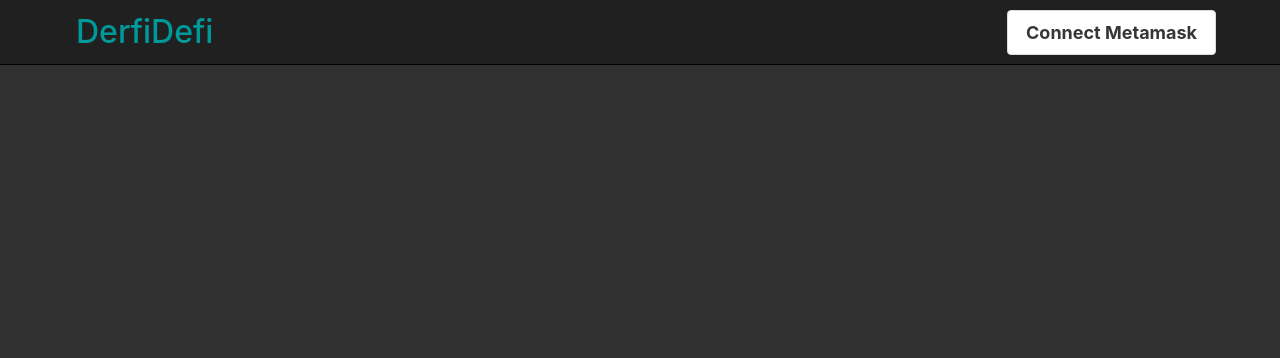
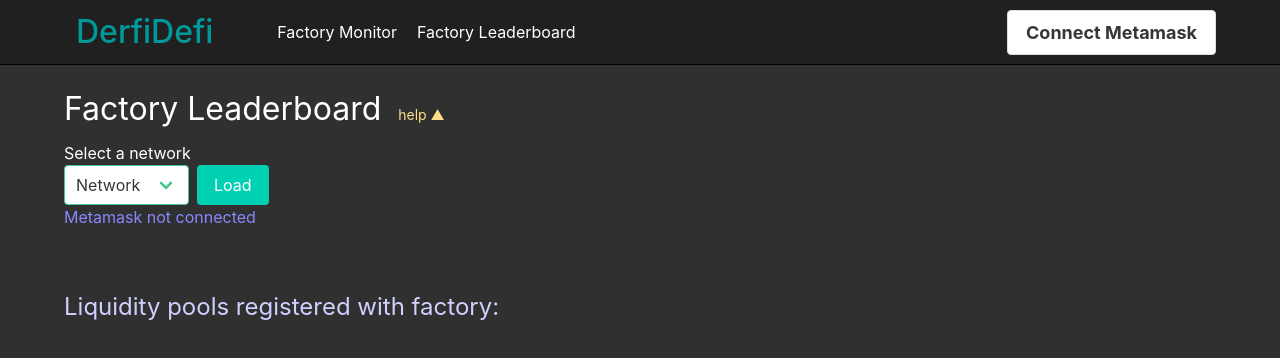
Before and after one commit to dpet/derfi, a React (Create React App) app: page /factoryLeaderboard in a window 1280 px wide. Shown: the top 358 px of the page. Built offline with nearby package versions, Linux system fonts and the light colour scheme.

Commit message:
factory leaderboard working

```diff
--- a/src/App.js
+++ b/src/App.js
@@ -3,7 +3,8 @@ import './App.scss';
 import ConnectionProvider from './components/helpers/ConnectionProvider.js';
 import Header from './components/common/Header.jsx';
 import Home from './components/pages/Home.jsx';
-import FactoryMonitor from './components/pages/Factory.jsx';
+import FactoryMonitor from './components/pages/FactoryMonitor.jsx';
+import FactoryLeaderboard from './components/pages/FactoryLeaderboard.jsx';
 import LiquidityPools from './components/pages/LiquidityPools.jsx';
 import Docs from './components/pages/Docs.jsx';
 
@@ -27,8 +28,12 @@ function App() {
               <FactoryMonitor></FactoryMonitor>
             </Route>
 
-            <Route exact path="/factory">
+            <Route exact path="/factoryMonitor">
               <FactoryMonitor></FactoryMonitor>
+            </Route>
+
+            <Route exact path="/factoryLeaderboard">
+              <FactoryLeaderboard></FactoryLeaderboard>
             </Route>
 
             <Route exact path="/liquidity_pools">
--- a/src/App.scss
+++ b/src/App.scss
@@ -28,10 +28,16 @@
   }
 }
 
+// custom menu
 .custom-menu{
   margin-bottom: 20px;
   border-bottom: 1px solid #000000;
   background: #202020 !important;
+}
+
+.custom-menu-item{
+  color: white !important;
+  margin-right: 20px;
 }
 
 .menu-title, .menu-title:hover{
@@ -70,6 +76,10 @@ html, body{
 }
 .blue{
   color: #88f;
+}
+
+.light-blue{
+  color: #d0d0ff;
 }
 
 .address-input{
@@ -133,5 +143,28 @@ html, body{
 .loading-button{
   background: rgba(0, 0, 0, 0);
   border: none;
+}
+
+// factory-list
+.factory-list{
+  .factory-list-name{
+    display: inline-block;
+    min-width: 140px;
+    text-align: right;
+    margin-right: 10px;
+  }
+
+  .factory-list-amount{
+
+  }
+}
+
+// help
+
+.help-toggle{
+  font-size: 14px;
+}
+
+.help-content{
 
 }
--- a/src/components/common/Header.jsx
+++ b/src/components/common/Header.jsx
@@ -60,25 +60,33 @@ function Header() {
 
 		<div className="custom-menu">
 			<div className="container">
-				<nav class="level is-mobile">
+				<nav className="level is-mobile">
 
-					<div class="level-left">
-						<div class="level-item">
+					<div className="level-left">
+						<div className="level-item">
 							<NavLink className="navbar-item menu-title" exact to="/">
 								<h1 className="is-size-3 menu-title">DerfiDefi</h1>
 							</NavLink>
 						</div>
+
+						<div className="level-item">
+							<NavLink className="custom-menu-item" to="/factoryMonitor">Factory Monitor</NavLink>
+							<NavLink className="custom-menu-item" to="/factoryLeaderboard">Factory Leaderboard</NavLink>
+						</div>
 					</div>
 
 
-					<div class="level-right">
-						<div class="level-item">
+
+
+					<div className="level-right">
+						<div className="level-item">
 							<button onClick={ethersConnect} className={'button connectButton ' + (connection.connected ? 'is-success' : '')}>{connection.connected ? `${connection.networkName.toUpperCase()} ${connection.networkId}` : 'Connect Metamask'}</button>
 						</div>
 					</div>
 				</nav>
 			</div>
 		</div>
+
 	</>
 	)
 }
--- /dev/null
+++ b/src/components/common/NetworkSelector.jsx
@@ -0,0 +1,54 @@
+import { networks } from '../../data/amm.js';
+import { useState, useEffect } from 'react';
+import { useConnection } from '../helpers/ConnectionProvider.js';
+
+export default function NetworkSelector({selected, setSelected, children}){
+	const connection = useConnection()
+
+	useEffect(() => {
+		console.log(connection)
+	}, [connection])
+
+	useEffect(() => {
+		checkNetworkMatch()
+	}, [selected.network, connection])
+
+	function networkChanged(network){
+		setSelected(prevState => ({
+			...prevState,
+			network: network,
+		}))
+	}
+
+	function checkNetworkMatch(){
+		let networkMatch
+		if (selected.network)
+			networkMatch = networks[selected.network].networkId === connection.networkId
+		else networkMatch = false
+
+		setSelected(prevState => ({
+			...prevState,
+			networkMatch: networkMatch
+		}))
+	}
+
+	return <div>
+		<span>Select a network</span>
+		<div className="field is-grouped mb-0">
+			<div className="select is-success mr-2">
+				<select onChange={e => {networkChanged(e.target.value)}} value={selected.network}>
+					<option value=''>Network</option>
+					{Object.keys(networks).map(networkName => <option key={networkName} value={networkName}>{networkName}</option>)}
+				</select>
+			</div>
+
+			{children}
+		</div>
+
+		<div>
+			{!connection.connected && <span className="blue">Metamask not connected</span>}
+			{(connection.connected && selected.network) && (selected.networkMatch ? <span className="green">Network match</span> : <span className="red">Network mismatch</span>)}
+		</div>
+	</div>
+
+}
--- a/src/components/common/Notice.jsx
+++ b/src/components/common/Notice.jsx
@@ -5,9 +5,9 @@ export default function Notice({messages, setMessages}){
 
 	return <div>
 		{messages.length > 0 && <div className="notification warning is-danger is-light mb-4" onClick={() => setMessages([])}>
-		  <button class="delete"></button>
+		  <button className="delete"></button>
 		  <ul>
-		  	{messages.map(message => <li>{message}</li>)}
+		  	{messages.map(message => <li key={message}>{message}</li>)}
 		  </ul>
 		</div>}
 	</div>
--- a/src/components/helpers/ConnectionProvider.js
+++ b/src/components/helpers/ConnectionProvider.js
@@ -19,12 +19,15 @@ export default function ConnectionProvider({children}){
 	    connected: false,
 	    provider: null,
 	    networkName: null,
-	    networkId: null
+	    networkId: null,
+	    warning: []
 	  });
 
 	  useInterval(() => checkNetwork(), 1000)
 
 	  async function ethersConnect(){
+
+	    try {
 	    	const provider = new ethers.providers.Web3Provider(window.ethereum)
 		    const network = await provider.getNetwork()
 
@@ -35,6 +38,13 @@ export default function ConnectionProvider({children}){
 		      networkName: network.name,
 		      networkId: network.chainId
 		    }))
+		}
+		catch(e){
+			setConnection(prevState => ({
+		      ...prevState,
+		      warning: ['Metamask not available'],
+		    }))
+		}
 	  }
 
 	  // updates name and id of network if it has changed, gets details from metamask
--- /dev/null
+++ b/src/components/pages/FactoryLeaderboard.jsx
@@ -0,0 +1,112 @@
+
+import { useState, useEffect } from 'react';
+import Notice from '../common/Notice.jsx';
+import NetworkSelector from '../common/NetworkSelector.jsx';
+import { networks } from '../../data/amm.js';
+import { useConnection } from '../helpers/ConnectionProvider.js';
+import { factory_abi } from '../../data/abi.js';
+import { ethers } from 'ethers';
+
+export default function FactoryLeaderboard(){
+
+	let [ messages, setMessages ] = useState([])
+	let [ selected, setSelected ] = useState({
+		network: '',
+		networkMatch: null
+	})
+
+	let [ factories, setFactories ] = useState([])
+	let [ loading, setLoading ] = useState(false)
+	let [ helpToggle, setHelpToggle ] = useState(false)
+	const connection = useConnection()
+
+	useEffect(() => {
+		if (selected.network){
+			if (networks[selected.network].amms[0].numberOfPools)
+				networks[selected.network].amms.sort((a, b) => a.numberOfPools < b.numberOfPools ? 1 : -1)
+			setFactories(networks[selected.network].amms)
+		}
+		else
+			setFactories([])
+	}, [selected])
+
+	useEffect(() => {
+		console.log('f', factories)
+		console.log('n', networks)
+	}, [factories])
+
+	function load(){
+
+		let tempMessages = []
+
+		if (!connection.connected)
+			tempMessages.push('Metamask is not connected')
+		else{
+			if (!selected.network)
+				tempMessages.push('Please select a network')
+			if (selected.network && !selected.networkMatch)
+				tempMessages.push('The selected network does not match the Metamask network')
+		}
+
+		setMessages(tempMessages)
+		if (tempMessages.length > 0){
+			return;
+		}
+
+		setLoading(true)
+
+		let promises = []
+		for (let a = 0; a < factories.length; a++){
+			const factory = factories[a]
+
+			const factoryContract = new ethers.Contract(factory.factory, factory_abi, connection.provider)
+			const promise = new Promise((resolve, reject) => {
+				factoryContract.allPairsLength().then(response => {
+					factory.numberOfPools = response.toNumber()
+					resolve(factory)
+				})
+			})
+
+			promises.push(promise)
+		}
+
+		Promise.all(promises).then(response => {
+			response.sort((a, b) => a.numberOfPools < b.numberOfPools ? 1 : -1)
+			setFactories(response)
+			setLoading(false)
+		})
+	}
+
+
+	return <div className="container">
+ 			<h1 className="is-size-3 mb-2">Factory Leaderboard <span className="help-toggle ml-2 has-text-warning" onClick={() => setHelpToggle(!helpToggle)}>help {helpToggle ? '▼' : '▲'}</span></h1>
+
+ 			{helpToggle && <div className="help-content mb-4 has-text-warning">
+ 				<p>This tool takes all the Factories listed for a network and checks how many Liquidity Pools each one has. It only checks the Factories in the list so if one is missing then it won't be included. It uses Metamask to get its data.</p>
+ 			</div>}
+
+ 			<Notice messages={messages} setMessages={setMessages}></Notice>
+
+ 			<NetworkSelector
+ 				selected={selected}
+ 				setSelected={setSelected}>
+ 					<button className="button is-primary" onClick={load}>Load</button>
+ 			</NetworkSelector>
+
+ 			<h3 className="is-size-3 mb-3 has-text-danger">
+ 				{selected.network}
+ 				<button className="button is-loading loading-button mt-2" style={{visibility: loading ? 'visible' : 'hidden'}}></button>
+ 			</h3>
+
+ 			<div className="is-size-4 mb-3 light-blue">
+ 				Liquidity pools registered with factory:
+ 			</div>
+
+ 			<div className="is-size-5 mb-3">
+ 				{factories.map(factory => <div className="factory-list" key={factory.name}>
+ 					<span className="factory-list-name">{factory.name}</span>
+ 					<span className="factory-list-amount has-text-info">{factory.numberOfPools && factory.numberOfPools.toLocaleString()}</span>
+ 				</div>)}
+ 			</div>
+	</div>
+}
--- a/src/components/pages/Factory.jsx
+++ b/src/components/pages/FactoryMonitor.jsx
@@ -24,6 +24,7 @@ export default function FactoryMonitor(){
 
 	let [ started, setStarted ] = useState(false)
 	let [ loading, setLoading ] = useState(false)
+	let [ helpToggle, setHelpToggle ] = useState(false)
 
 	useEffect(() => {
 		setMessages(['Warning: many new tokens are scams. Do not buy unless you know what you are doing. Many new liquidity pools have their liquidity pulled soon after creation. New tokens can also be named the same as other tokens to trick users into buying them. Many tokens self destruct their contracts soon after launch. There are many tricks so be wary. This site is just for monitoring new pools.'])
@@ -42,6 +43,12 @@ export default function FactoryMonitor(){
 	useEffect(() => {
 		console.log(pools)
 	}, [pools])
+
+	useEffect(() => {
+		if (connection.warning.length > 0)
+			setMessages(connection.warning)
+
+	}, [connection])
 
 	useInterval(
 		() => load(),
@@ -91,7 +98,11 @@ export default function FactoryMonitor(){
 
  	return (
  		<div className="container">
- 			<h1 className="is-size-3 ">Factory Monitor</h1>
+ 			<h1 className="is-size-3 mb-2">Factory Monitor <span className="help-toggle ml-2 has-text-warning" onClick={() => setHelpToggle(!helpToggle)}>help {helpToggle ? '▼' : '▲'}</span></h1>
+
+ 			{helpToggle && <div className="help-content mb-4 has-text-warning">
+ 				<p>This tool checks how many Liquidity Pools have been registered with a factory. You can use the drop down to select a factory from the list or you can enter your own factory address. It will check whatever network is selected in metamask for the factory. Once it sees how many Liquidity Pools are registered with a factory, it will grab the last few Liquidity Pools and show the amounts of tokens in the pool including the LP amount. It will then continue to monitor the factory for new pools. If you select an active pool like Pancakeswap V2 then you will see new pools frequently. The pool values will not be updated after the initial fetch, so this tool is not good for monitoring changes in a pool, it only gives a snapshot of new pools when they are created. It uses Metamask to get its data.</p>
+ 			</div>}
 
  			<Notice messages={messages} setMessages={setMessages}></Notice>
 
```
Lines whose indentation alone changed are shown as unchanged.
